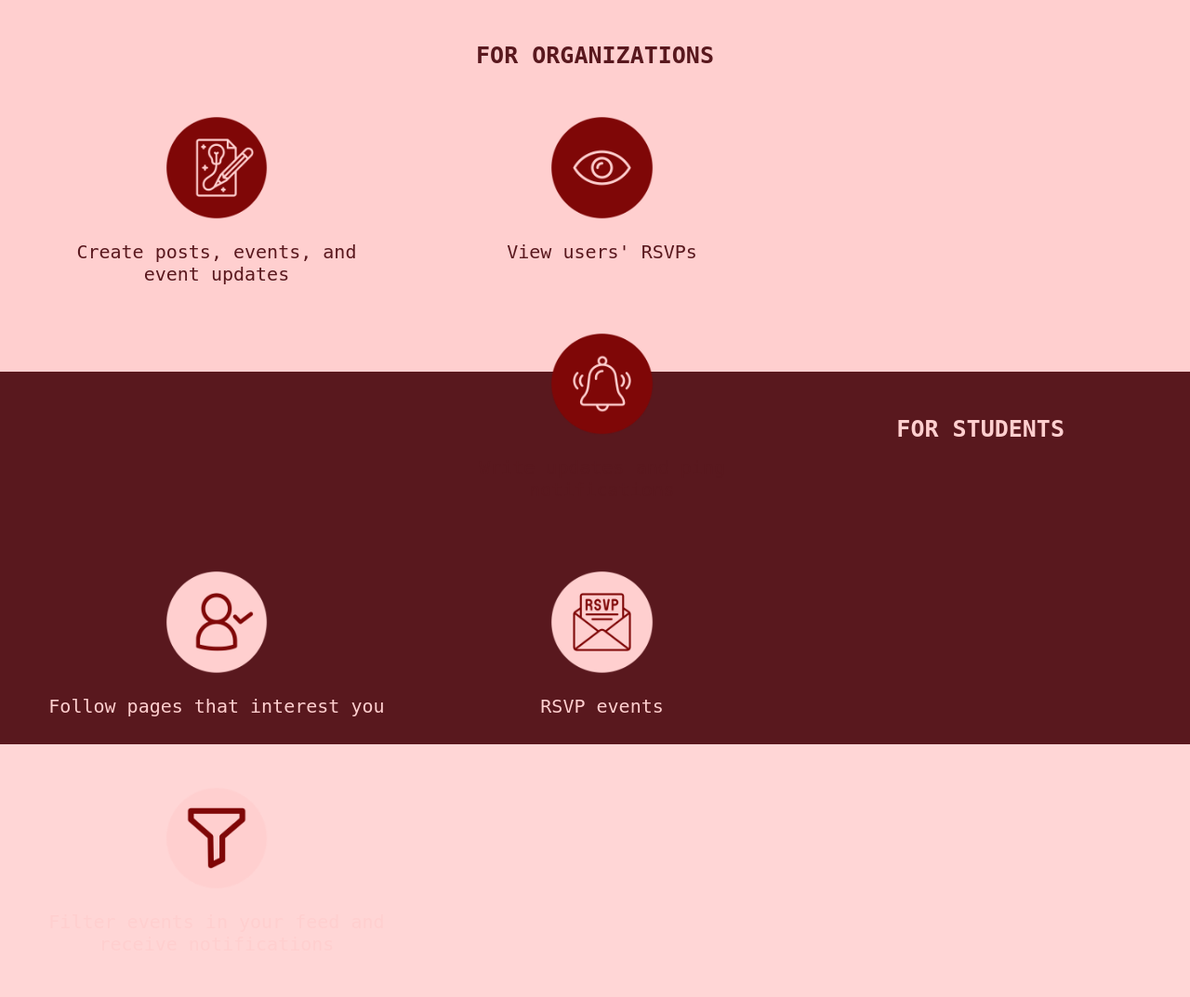
After one commit to RaizaPagatpatan/appdevproject_repository, a Django app: page /services/ in a window 1280 px wide. The commit adds this page. Shown: the part 785-1858 px from the top of the page at 93% size. Run offline with Django 4.2, Linux system fonts and the light colour scheme.

Commit message:
Main Home/Services UI added

```diff
--- /dev/null
+++ b/eveappdev/eveapp/static/css/services.css
@@ -0,0 +1,80 @@
+body{
+     background-color: #FFD6D6;
+    margin:0;
+    padding: 0px;
+    display: block;
+    justify-content: center;
+    align-items: center;
+    text-align: center;
+    font-family: monospace;
+}
+
+.ban1{
+    background-image: url('/static/images/servic_ban1.png'); /* Set the path to your background image */
+    background-size: cover; /* Cover the entire container */
+    background-position: center; /* Center the background image */
+    min-height: 75vh; /* Set a minimum height to cover the entire viewport */
+    /*max-height: calc(100vh - 62px);*/
+    display: flex;
+    flex-direction: column;
+    align-items: center;
+    /*overflow: hidden;*/
+    padding: 50px;
+}
+
+h1{
+    color: white;
+    font-size: 50px;
+    font-family: monospace;
+    text-shadow: 2px 2px 4px rgb(66 41 4);
+    margin: 12% 0 0 0;
+}
+
+h2{
+    font-size: 25px;
+}
+
+h3{
+    color: white;
+    font-size: 20px;
+    font-family: monospace;
+    text-shadow: 2px 2px 4px rgb(66 41 4);
+}
+
+.fororgs{
+    padding: 2%;
+    color: #59181E;
+    background-color:#FFCFCF;
+    height: 350px;
+    align-items: center;
+}
+
+.forstudents{
+    padding: 2%;
+    color: #FFCFCF;
+    background-color:#59181E;
+    height: 350px;
+    align-items: center;
+}
+
+.create{
+    height:30%;
+    width: 30%;
+    margin:0;
+    padding:0px;
+}
+
+.float-left{
+    float:left;
+    width:30%;
+    margin: 30px 23px 25px 23px;
+}
+
+.float-right{
+    float:right;
+    width:50%;
+}
+
+.desc{
+    font-size:20px;
+}
--- a/eveappdev/eveapp/templates/navigation_bar.html
+++ b/eveappdev/eveapp/templates/navigation_bar.html
@@ -22,7 +22,7 @@
             <nav>
                 <ul class="navigation">
                     <li><a href="{% url 'home_view' %}">Home</a></li>
-                    <li><a href='#'>Services</a></li>
+                    <li><a href="{% url 'services' %}">Services</a></li>
                     <li><a href="{% url 'pricing' %}">Pricing</a></li>
                     <li><a href='#'>About</a></li>
                     <li><a href='#'>Contact</a></li>
--- /dev/null
+++ b/eveappdev/eveapp/templates/services.html
@@ -0,0 +1,64 @@
+<!DOCTYPE html>
+{% extends "navigation_bar.html" %}
+
+
+{% load static %}
+<html lang="en">
+<head>
+    <meta charset="UTF-8">
+    <title>Services</title>
+    {% block styles %}
+    <link rel="stylesheet" type="text/css" href="{% static 'css/services.css' %}">
+    {% endblock %}
+</head>
+<body>
+    {%  block content %}
+    <div class="ban1">
+        <h1>Explore. View. Engage.</h1>
+        <h3> Follow organizations that interest you, stay up to date on the latest events and engage with your peers!</h3>
+    </div>
+
+    <div class="fororgs">
+        <h2>FOR ORGANIZATIONS</h2>
+
+        <div class="float-left">
+             <div> <img class="create" src="{% static 'images/o_create.png' %}" alt="'create' symbol"> </div>
+            <p class="desc">Create posts, events, and event updates</p>
+        </div>
+
+        <div class="float-left">
+            <div> <img class="create" src="{% static 'images/o_view.png' %}" alt="'view' symbol"> </div>
+            <p class="desc">View users' RSVPs</p>
+        </div>
+
+        <div class="float-left">
+            <div> <img class="create" src="{% static 'images/o_ping.png' %}" alt="'view' symbol"> </div>
+            <p class="desc">Write updates and ping notifications</p>
+        </div>
+
+    </div>
+
+    <div class="forstudents">
+        <h2>FOR STUDENTS</h2>
+
+        <div class="float-left">
+            <div> <img class="create" src="{% static 'images/s_follow.png' %}" alt="'view' symbol"> </div>
+            <p class="desc">Follow pages that interest you</p>
+        </div>
+
+        <div class="float-left">
+            <div> <img class="create" src="{% static 'images/s_rsvp.png' %}" alt="'view' symbol"> </div>
+            <p class="desc">RSVP events</p>
+        </div>
+
+        <div class="float-left">
+            <div> <img class="create" src="{% static 'images/s_filter.png' %}" alt="'view' symbol"> </div>
+            <p class="desc">Filter events in your feed and receive notifications</p>
+        </div>
+
+    </div>
+
+
+    {% endblock content %}
+</body>
+</html>
--- a/eveappdev/eveapp/urls.py
+++ b/eveappdev/eveapp/urls.py
@@ -4,6 +4,7 @@ from .views import *
 
 urlpatterns = [
     path('', views.Home.as_view(), name="home_view"),
+    path('services/', Services.as_view(), name="services"),
     path('pricing/', views.pricing, name='pricing'),
     path('pricing_org/', views.pricing_org, name='pricing_org'),
     # path('user_signup/', views.user_signup, name='user_signup'),
@@ -23,4 +24,5 @@ urlpatterns = [
     path('add_event/', AddEvent.as_view(), name="add_event"),
     path('edit_event/<int:event_id>/', EditEvent.as_view(), name='edit_event'),
 
+
 ]
--- a/eveappdev/eveapp/views.py
+++ b/eveappdev/eveapp/views.py
@@ -17,6 +17,26 @@ Organization = apps.get_model('CreateAccount','Organization')
 
 class Home(View):
     template_name = 'home.html'
+
+    def get(self, request):
+        if 'user_id' in request.session and 'username' in request.session:
+            user_id = request.session['user_id']
+            username = request.session['username']
+
+            # Assuming you have stored the user type in the session
+            user_type = request.session.get('type', None)
+
+            if user_type == "S":
+                return redirect('student_home')  # Redirect to the student home view
+            elif user_type == "O":
+                return redirect('org_home')
+
+        else:
+            return render(request, self.template_name)
+
+
+class Services(View):
+    template_name = 'services.html'
 
     def get(self, request):
         if 'user_id' in request.session and 'username' in request.session:
```
Also changed, not shown: eveappdev/eveapp/static/images/o_create.png (added), eveappdev/eveapp/static/images/o_ping.png (added), eveappdev/eveapp/static/images/o_view.png (added), eveappdev/eveapp/static/images/s_filter.png (added), eveappdev/eveapp/static/images/s_follow.png (added), eveappdev/eveapp/static/images/s_rsvp.png (added).
